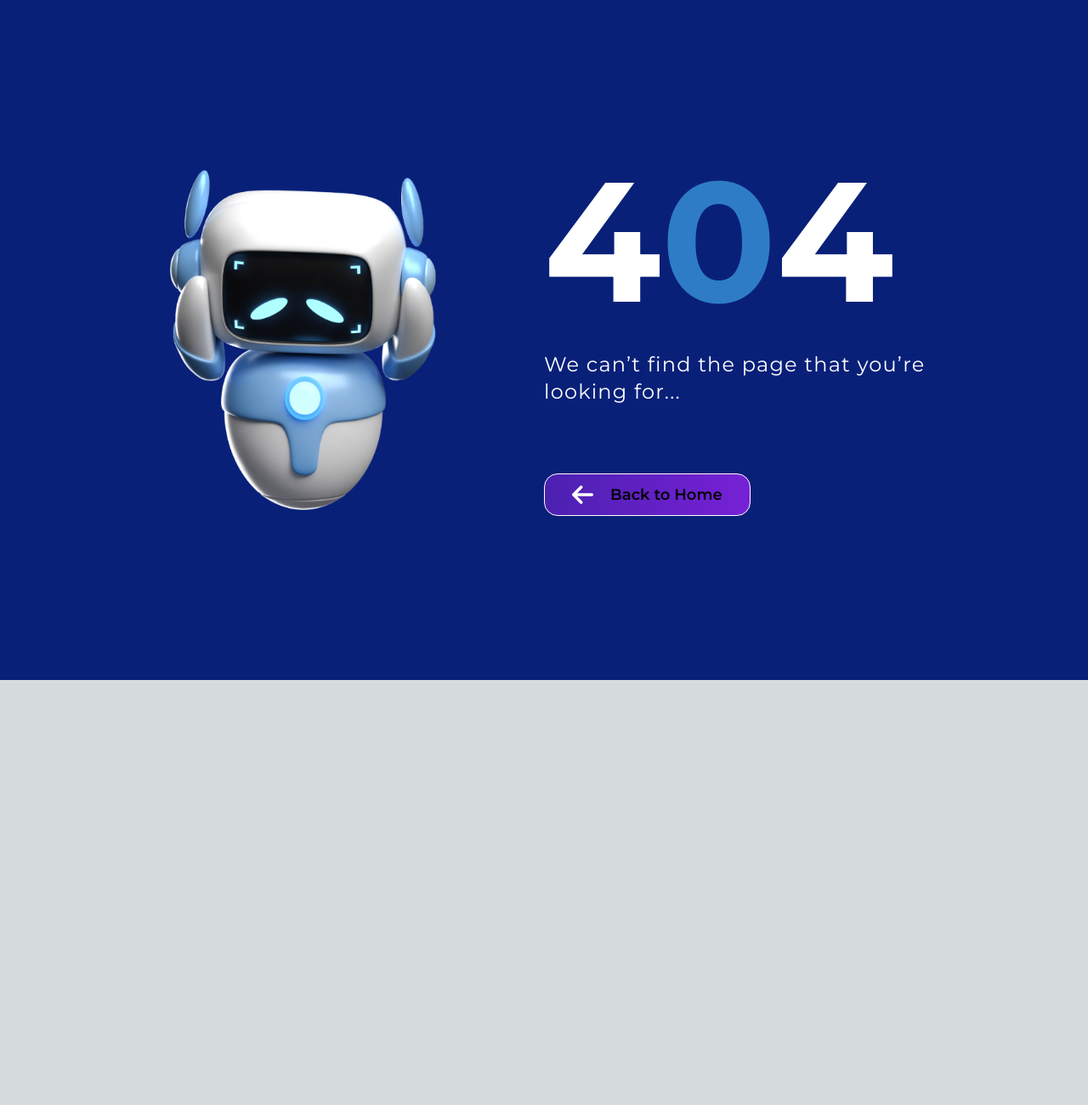
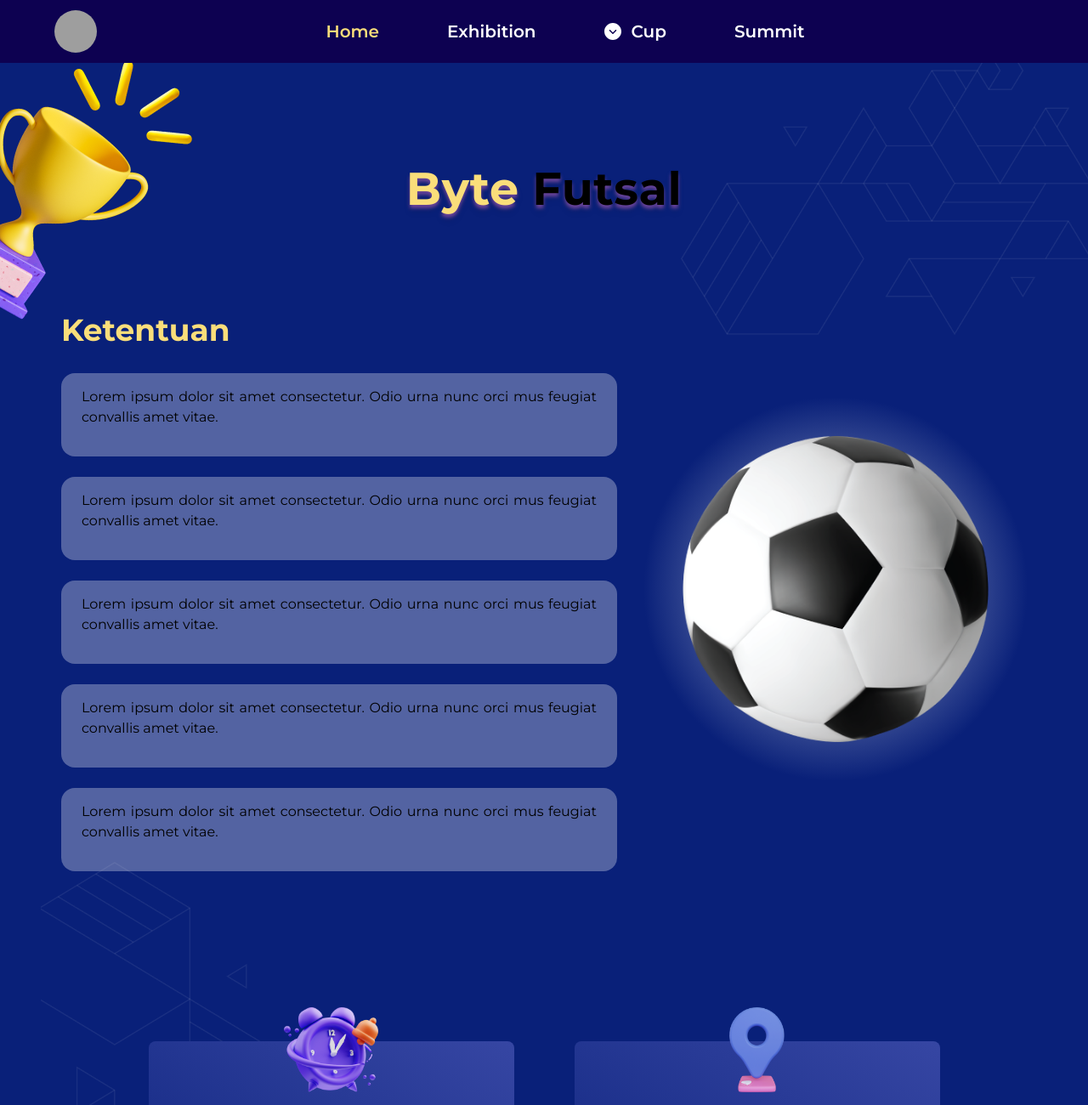
Before and after one commit to amaliap21/Web-Aksang, a Next.js app: page /futsal in a window 1280 px wide. Before the commit this address had no page. Shown: the top 1300 px of the page at 85% size. Before the commit the page ends 800 px from the top, so only its background shows below. Built offline with nearby package versions, Linux system fonts and the light colour scheme; grey boxes are pictures that could not be loaded.

Commit message:
feat(futsal): copied basket, added metadata

```diff
--- a/app/basket/page.js
+++ b/app/futsal/page.js
@@ -3,7 +3,7 @@ import PersuasiveQr from '@/components/persuasive-qr'
 import Image from 'next/image'
 import React from 'react'
 
-function basket() {
+function futsal() {
 
   const arrayKetentuan = [
     "Lorem ipsum dolor sit amet consectetur. Odio urna nunc orci mus feugiat convallis amet vitae.",
@@ -26,7 +26,7 @@ function basket() {
         </div>
 
         <h1 className='pt-[60px] lg:pt-[111px] mb-[60px] lg:mb-[100px] flex justify-center font-bold drop-shadow-md text-[28px] lg:text-[54px] [text-shadow:_0px_4px_4px_#6D459A] leading-[140%] tracking-[0.54px]'  >
-          <span className="text-custom-yellow">Byte </span> &nbsp;Basketball
+          <span className="text-custom-yellow">Byte </span> &nbsp;Futsal
         </h1>
 
         <div className='flex mb-[120px] lg:mb-[200px] justify-center'>
@@ -41,7 +41,7 @@ function basket() {
             ))}
           </div>
 
-          <Image src="/bola_basket.png" alt="Bola Basket" width={500} height={500} className='self-center w-[150px] lg:w-[450px]'
+          <Image src="/bola_futsal.png" alt="Bola Futsal" width={500} height={500} className='self-center w-[150px] lg:w-[450px]'
           style={{
             background: "radial-gradient(circle, rgb(47, 67, 142) 55%, rgba(0,0,0,0) 71%"
             }
@@ -49,8 +49,8 @@ function basket() {
         </div>
 
         <div className='flex flex-col lg:flex-row gap-14 lg:gap-[71px] justify-center items-center mb-[80px] lg:mb-[120px]'>
-          <IconCardAlt title={"Waktu"} description={"waktu basket waktu basket waktu basket waktu basket"} imageUrl={"/waktu.png"} imageAlt={"Logo Jam"} width={170} height={152}/>
-          <IconCardAlt title={"Tempat"} description={"tempat basket tempat basket tempat basket tempat basket "} imageUrl={"/tempat.png"} imageAlt={"LogoTempat"} width={112} height={170}/>
+          <IconCardAlt title={"Waktu"} description={"waktu futsal waktu futsal waktu futsal waktu futsal"} imageUrl={"/waktu.png"} imageAlt={"Logo Jam"} width={170} height={152}/>
+          <IconCardAlt title={"Tempat"} description={"tempat futsal tempat futsal tempat futsal tempat futsal "} imageUrl={"/tempat.png"} imageAlt={"LogoTempat"} width={112} height={170}/>
         </div>
 
 
@@ -68,4 +68,8 @@ function basket() {
   )
 }
 
-export default basket
+export default futsal
+export const metadata = {
+  title: "Futsal | Byte",
+  description: "Website aksi angkatan Byte",
+};
```
Also changed, not shown: public/bola_futsal.png (added).
